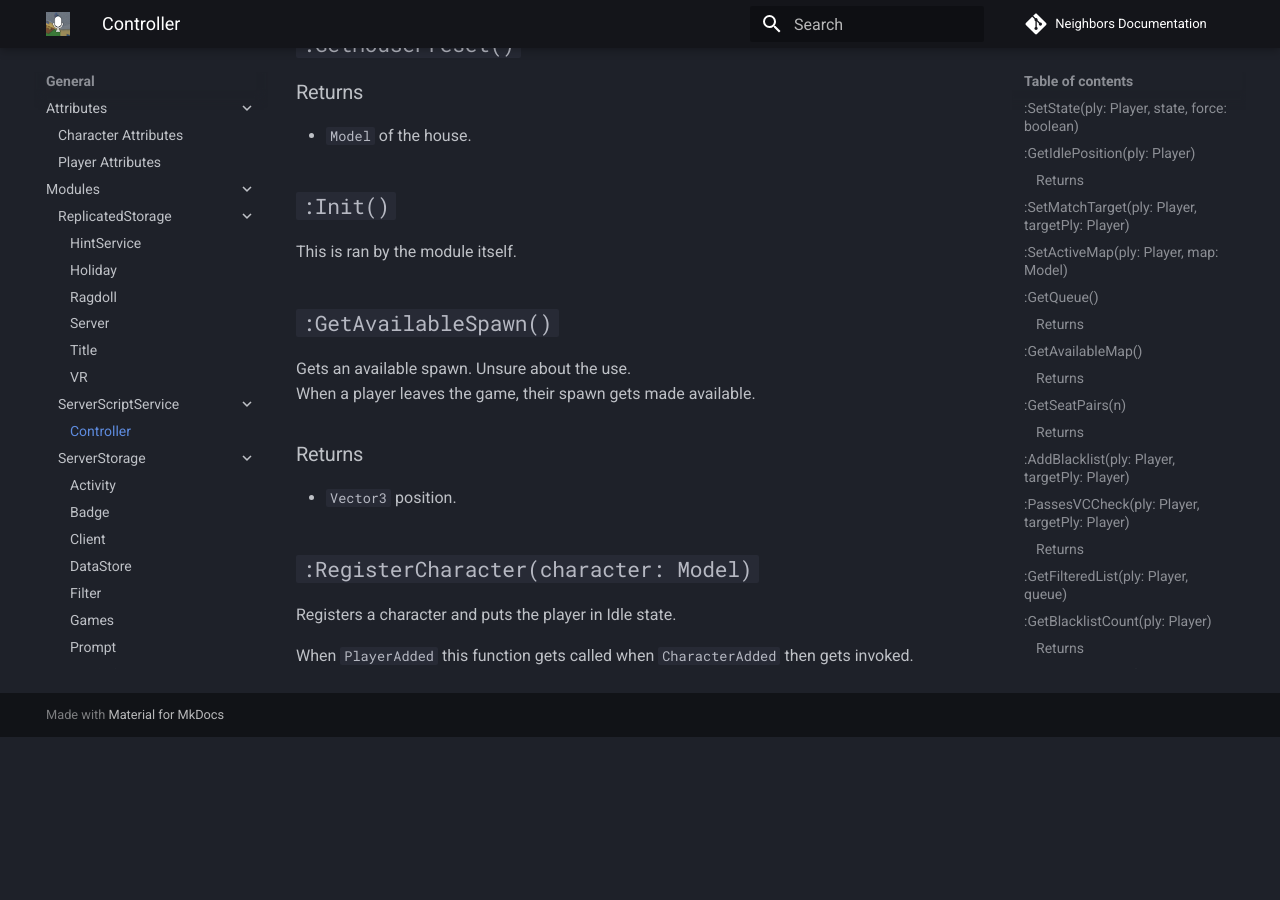
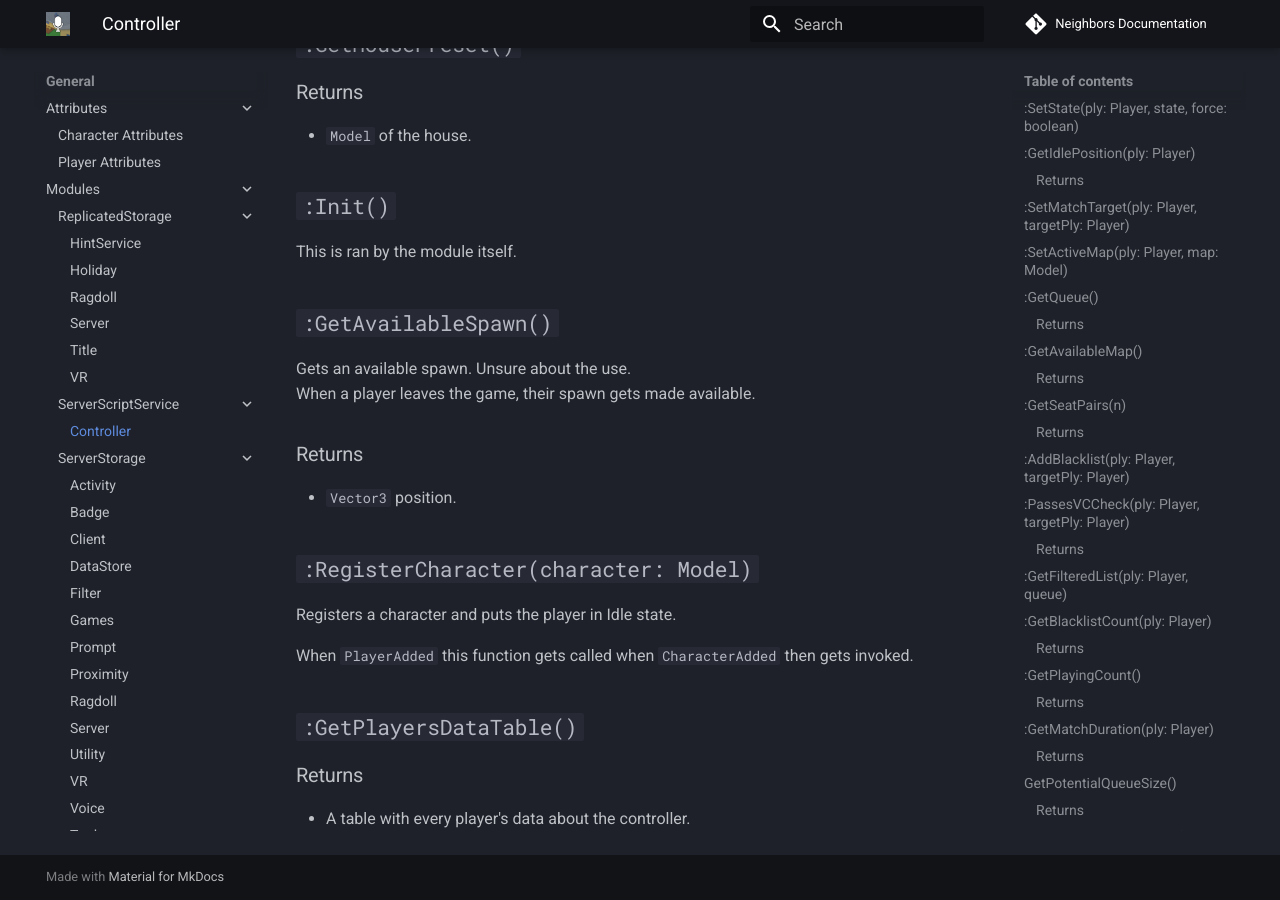
Before and after one commit to TheBoogle/neighbors-documentation, an MkDocs documentation site: the page built from docs/General/Modules/ServerScriptService/Controller.md, in a window 1280 px wide and 900 px high, scrolled down 4944 px. Built offline with MkDocs 1.6.1 and Material for MkDocs 9.7.7, drawn with Linux system fonts in a browser that asks for light colours; comment, search, counter and statistics services are not loaded; before the commit the page ends 5681 px from its top, so only the background shows below that.

Commit message:
Update Controller.md

```diff
--- a/docs/General/Modules/ServerScriptService/Controller.md
+++ b/docs/General/Modules/ServerScriptService/Controller.md
@@ -149,3 +149,8 @@
 Registers a character and puts the player in Idle state.<br>
 
 When ``PlayerAdded`` this function gets called when ``CharacterAdded`` then gets invoked.
+
+
+## ``:GetPlayersDataTable()``
+### Returns
+* A table with every player's data about the controller.
```
